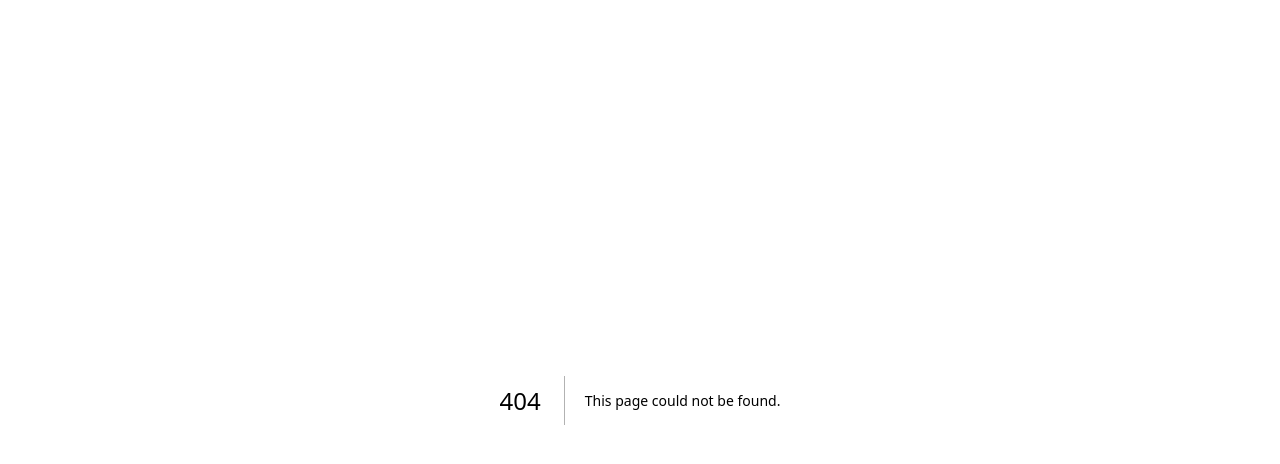
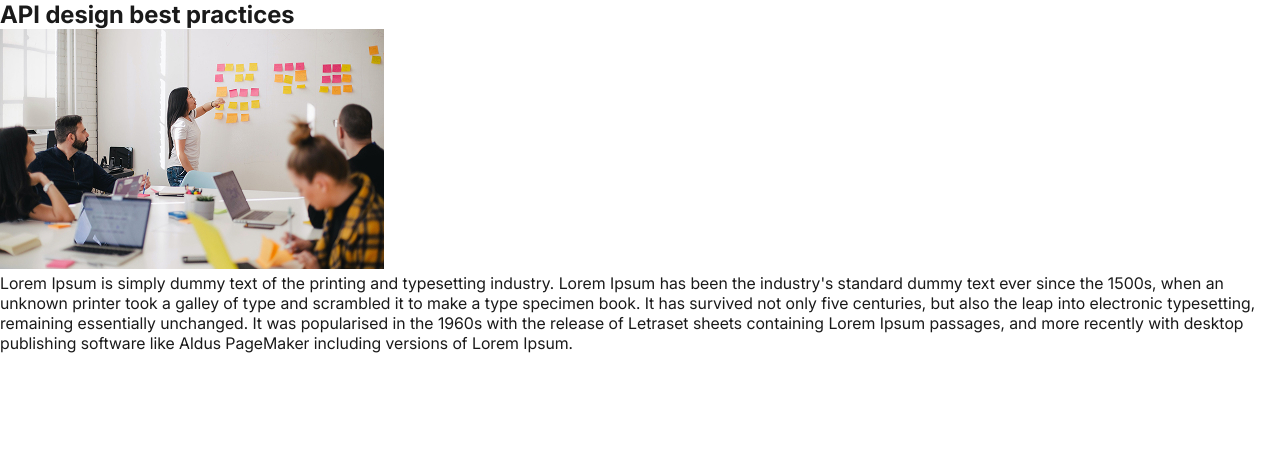
Before and after one commit to andreyk1n/the-blog, a Next.js app: page /blog/api-design-best-practices in a window 1280 px wide. Before the commit this address had no page. Shown: the top 464 px of the page. Built offline with nearby package versions, Linux system fonts and the light colour scheme.

Commit message:
feat: update Posts and Related components to use slug instead of url for navigation

```diff
--- /dev/null
+++ b/src/app/blog/[slug]/page.tsx
@@ -0,0 +1,24 @@
+import posts from "@/data/posts.json";
+import { notFound } from "next/navigation";
+
+type Props = {
+  params: Promise<{ slug: string }>;
+};
+
+export default async function PostPage({ params }: Props) {
+  const { slug } = await params;
+
+  const post = posts.find((p) => p.slug === slug);
+
+  if (!post) return notFound();
+
+  return (
+    <article>
+      <h1>{post.title}</h1>
+
+      <img src={`/images/posts/${post.image}.jpg`} alt={post.title} />
+
+      <div dangerouslySetInnerHTML={{ __html: post.content }} />
+    </article>
+  );
+}
--- a/src/data/posts.json
+++ b/src/data/posts.json
@@ -2,7 +2,7 @@
   {
     "id": 1,
     "title": "Bill Walsh leadership lessons",
-    "url": "/bill-walsh-leadership-lessons",
+    "slug": "bill-walsh-leadership-lessons",
     "image": "post-1",
     "categories": ["Leadership", "Management"],
     "author": "Alec Whitten",
@@ -12,7 +12,7 @@
   {
     "id": 2,
     "title": "PM mental models",
-    "url": "/pm-mental-models-for-better-decisions",
+    "slug": "pm-mental-models-for-better-decisions",
     "image": "post-2",
     "categories": ["Product", "Research", "Frameworks"],
     "author": "Demi Wilkinson",
@@ -22,7 +22,7 @@
   {
     "id": 3,
     "title": "What is Wireframing?",
-    "url": "/what-is-wireframing-and-why-it-matters",
+    "slug": "what-is-wireframing-and-why-it-matters",
     "image": "post-3",
     "categories": ["Design", "Research"],
     "author": "Candice Wu",
@@ -32,7 +32,7 @@
   {
     "id": 4,
     "title": "How collaboration makes us better designers",
-    "url": "/collaboration-in-design-teams",
+    "slug": "collaboration-in-design-teams",
     "image": "post-4",
     "categories": ["Design", "Research"],
     "author": "Natali Craig",
@@ -42,7 +42,7 @@
   {
     "id": 5,
     "title": "Our top 10 JavaScript frameworks to use",
-    "url": "/top-javascript-frameworks-to-use",
+    "slug": "top-javascript-frameworks-to-use",
     "image": "post-5",
     "categories": ["Software Development", "Tools", "SaaS"],
     "author": "Drew Cano",
@@ -52,7 +52,7 @@
   {
     "id": 6,
     "title": "Podcast: Creating a better CX Community",
-    "url": "/creating-a-better-cx-community-podcast",
+    "slug": "creating-a-better-cx-community-podcast",
     "image": "post-6",
     "categories": ["Podcasts", "Customer Success"],
     "author": "Orlando Diggs",
@@ -62,7 +62,7 @@
   {
     "id": 7,
     "title": "Design systems at scale",
-    "url": "/design-systems-at-scale",
+    "slug": "design-systems-at-scale",
     "image": "post-7",
     "categories": ["Design", "Product"],
     "author": "Candice Wu",
@@ -72,7 +72,7 @@
   {
     "id": 8,
     "title": "User research methods for startups",
-    "url": "/user-research-methods-for-startups",
+    "slug": "user-research-methods-for-startups",
     "image": "post-8",
     "categories": ["Research", "Product"],
     "author": "Demi Wilkinson",
@@ -82,7 +82,7 @@
   {
     "id": 9,
     "title": "Building a SaaS onboarding flow",
-    "url": "/building-saas-onboarding-flow",
+    "slug": "/building-saas-onboarding-flow",
     "image": "post-9",
     "categories": ["SaaS", "Product", "UX"],
     "author": "Alec Whitten",
@@ -92,7 +92,7 @@
   {
     "id": 10,
     "title": "Agile vs Scrum: what to choose?",
-    "url": "/agile-vs-scrum-comparison",
+    "slug": "agile-vs-scrum-comparison",
     "image": "post-10",
     "categories": ["Management", "Frameworks"],
     "author": "Natali Craig",
@@ -102,7 +102,7 @@
   {
     "id": 11,
     "title": "Improving frontend performance in 2026",
-    "url": "/improving-frontend-performance",
+    "slug": "/improving-frontend-performance",
     "image": "post-11",
     "categories": ["Software Development", "Frontend"],
     "author": "Drew Cano",
@@ -112,7 +112,7 @@
   {
     "id": 12,
     "title": "UX writing best practices",
-    "url": "/ux-writing-best-practices",
+    "slug": "ux-writing-best-practices",
     "image": "post-12",
     "categories": ["Design", "UX"],
     "author": "Candice Wu",
@@ -122,7 +122,7 @@
   {
     "id": 13,
     "title": "How to validate a startup idea",
-    "url": "/how-to-validate-startup-idea",
+    "slug": "how-to-validate-startup-idea",
     "image": "post-13",
     "categories": ["Startup", "Product", "Research"],
     "author": "Demi Wilkinson",
@@ -132,7 +132,7 @@
   {
     "id": 14,
     "title": "Remote team management tips",
-    "url": "/remote-team-management-tips",
+    "slug": "remote-team-management-tips",
     "image": "post-14",
     "categories": ["Leadership", "Management"],
     "author": "Alec Whitten",
@@ -142,7 +142,7 @@
   {
     "id": 15,
     "title": "Introduction to accessibility in web design",
-    "url": "/web-accessibility-introduction",
+    "slug": "web-accessibility-introduction",
     "image": "post-15",
     "categories": ["Design", "Frontend"],
     "author": "Natali Craig",
@@ -152,7 +152,7 @@
   {
     "id": 16,
     "title": "Scaling React applications",
-    "url": "/scaling-react-applications",
+    "slug": "scaling-react-applications",
     "image": "post-16",
     "categories": ["Software Development", "Frontend"],
     "author": "Drew Cano",
@@ -162,7 +162,7 @@
   {
     "id": 17,
     "title": "Metrics every product manager should track",
-    "url": "/product-metrics-every-pm-should-track",
+    "slug": "product-metrics-every-pm-should-track",
     "image": "post-17",
     "categories": ["Product", "Analytics"],
     "author": "Orlando Diggs",
@@ -172,7 +172,7 @@
   {
     "id": 18,
     "title": "Prototyping tools comparison",
-    "url": "/prototyping-tools-comparison",
+    "slug": "prototyping-tools-comparison",
     "image": "post-18",
     "categories": ["Design", "Tools"],
     "author": "Candice Wu",
@@ -182,7 +182,7 @@
   {
     "id": 19,
     "title": "Building a personal brand in tech",
-    "url": "/building-personal-brand-in-tech",
+    "slug": "building-personal-brand-in-tech",
     "image": "post-19",
     "categories": ["Career", "Leadership"],
     "author": "Alec Whitten",
@@ -192,7 +192,7 @@
   {
     "id": 20,
     "title": "API design best practices",
-    "url": "/api-design-best-practices",
+    "slug": "api-design-best-practices",
     "image": "post-20",
     "categories": ["Software Development", "Backend"],
     "author": "Drew Cano",
```
Also changed, not shown: src/template-parts/components/Posts/Posts.tsx (+10 -24 lines), src/template-parts/components/Related/Related.tsx (+7 -6 lines).
